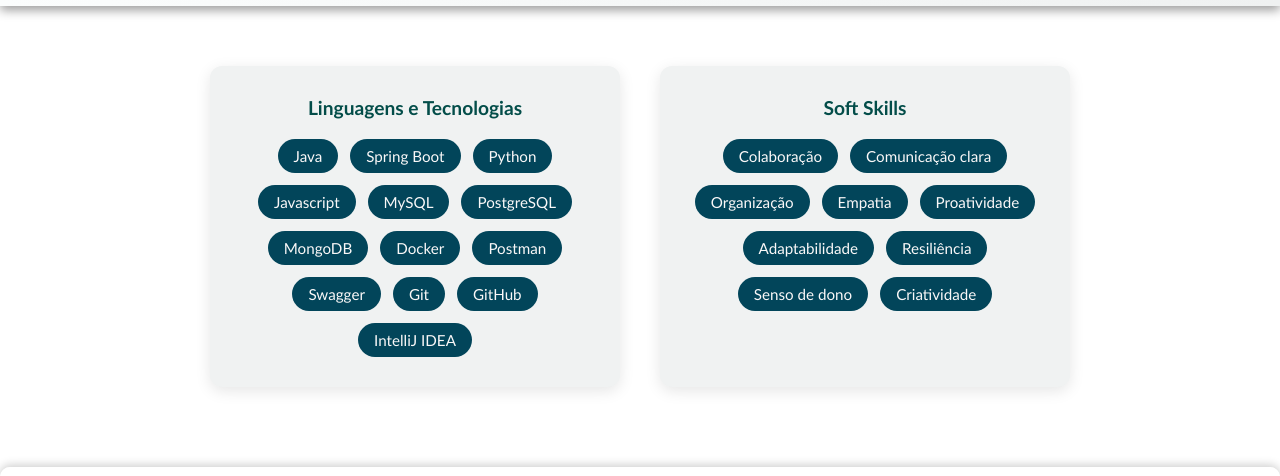
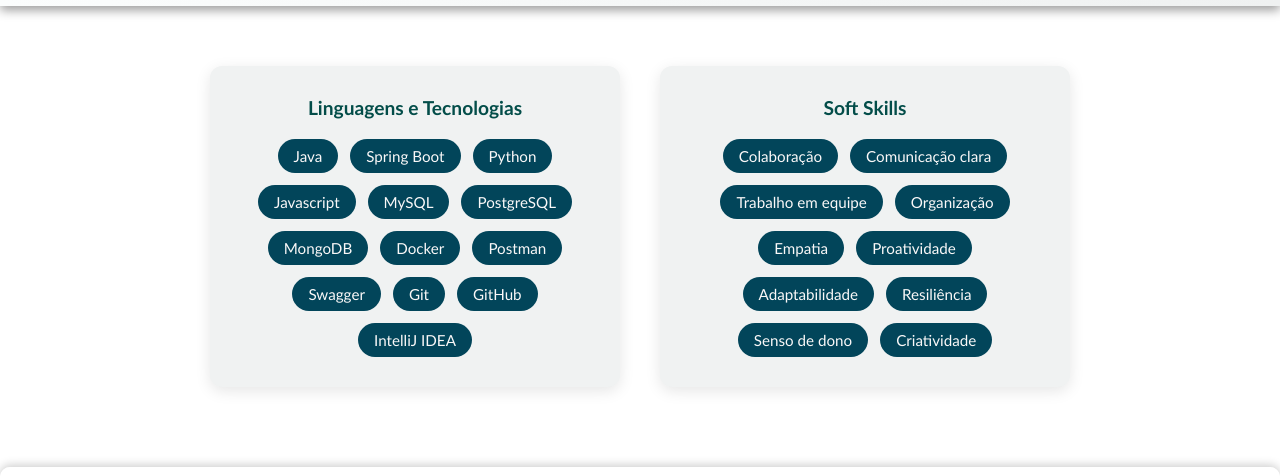
Before and after one commit to sandymachadoo/portfolio, a website: page habilidades.html in a window 1280 px wide. Shown: the part 76-552 px from the top of the page. Drawn offline with Linux system fonts and the light colour scheme.

Commit message:
Adicionando soft skill

```diff
--- a/habilidades.html
+++ b/habilidades.html
@@ -47,6 +47,7 @@
           <div class="habilidades-lista">
             <span class="habilidade">Colaboração</span>
             <span class="habilidade">Comunicação clara</span>
+            <span class="habilidade">Trabalho em equipe</span>
             <span class="habilidade">Organização</span>
             <span class="habilidade">Empatia</span>
             <span class="habilidade">Proatividade</span>
```
